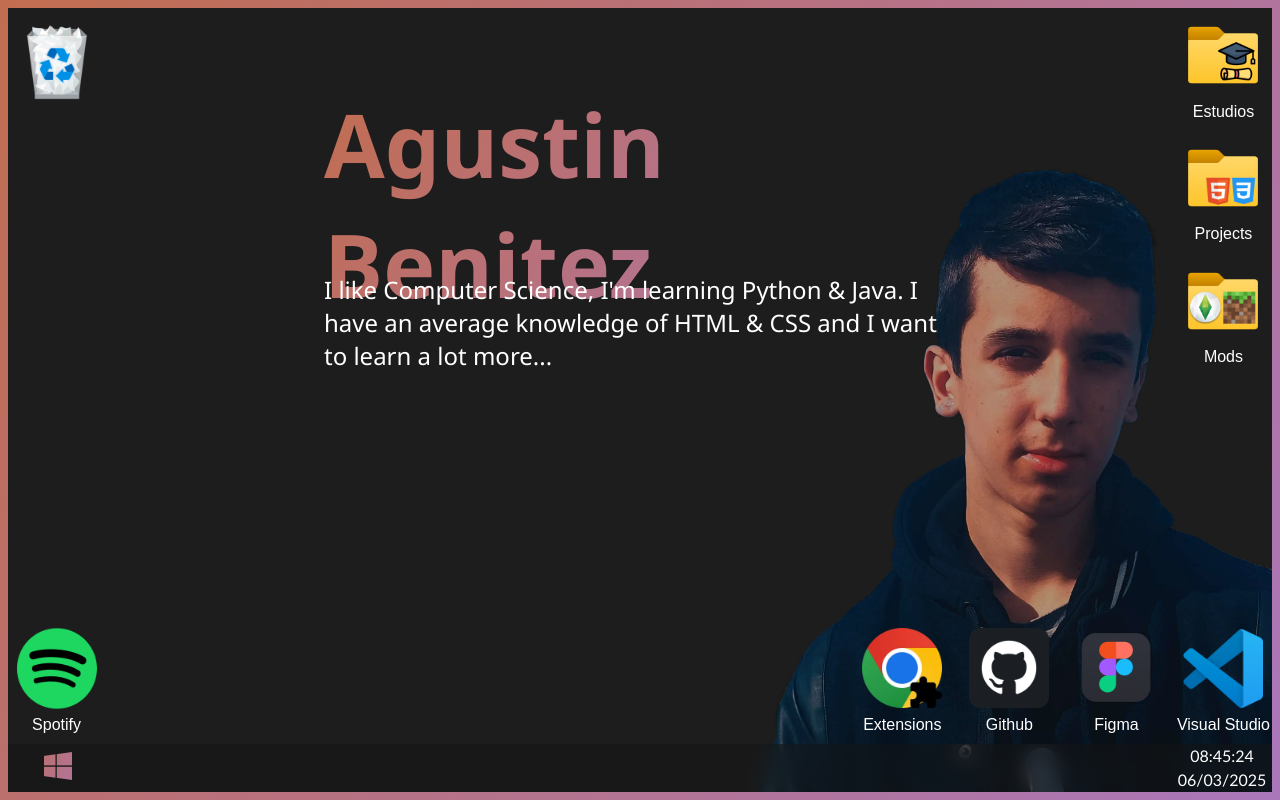
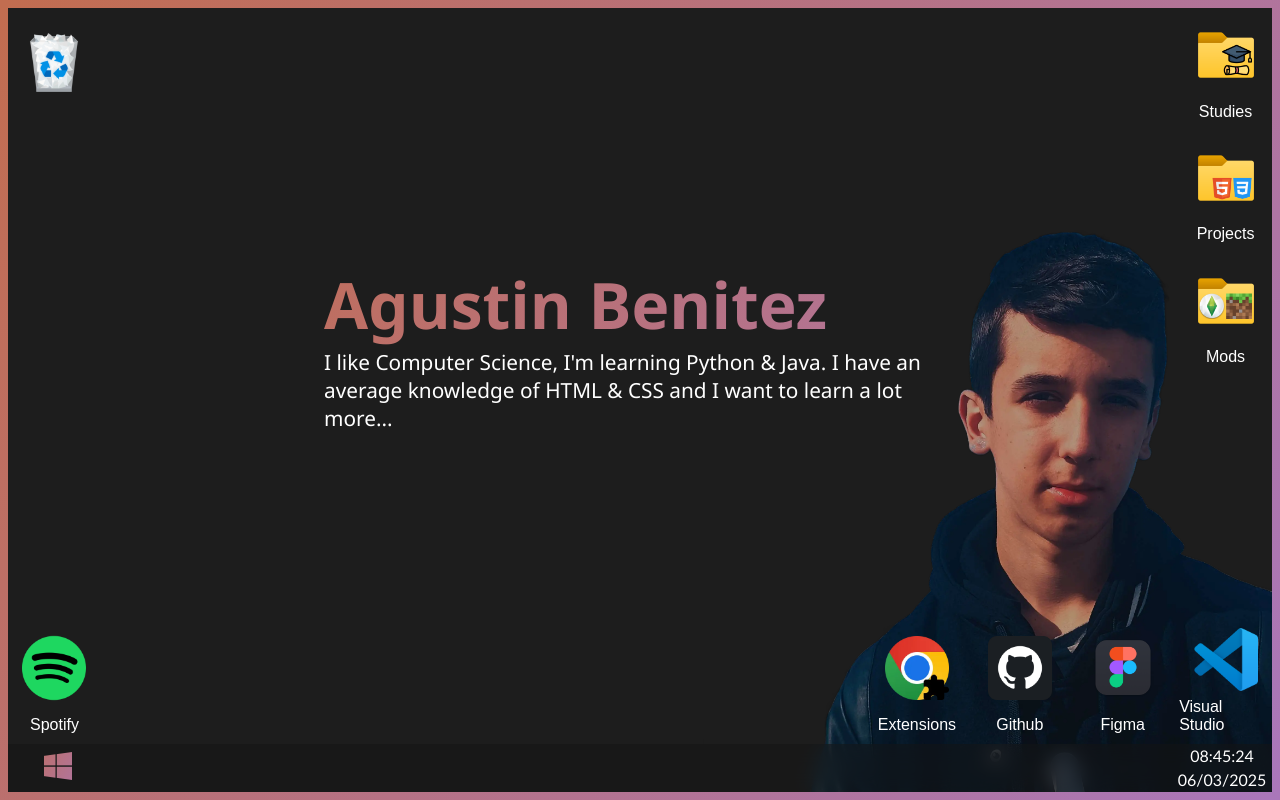
Before and after one commit to AgustinBeniteez/agustinbeniteez.github.io, a PHP site: page / in a window 1280 px wide. Run offline with PHP 8.4, Linux system fonts and the light colour scheme.

Commit message:
06-03-2025.2

```diff
--- a/index.html
+++ b/index.html
@@ -87,7 +87,7 @@
         </section>
         <section class="item" onclick="openBrowserWindow('estudios')">
             <img src="/src/folder-estudios.webp" alt="estudios">
-            <p>Estudios</p>
+            <p>Studies</p>
         </section>
       </article>
 </body>
--- a/style/estructura.css
+++ b/style/estructura.css
@@ -93,33 +93,30 @@ article {
 #fondo {
   color: var(--color-blanco);
   position: absolute;
-  top: 0;
-  left: 0;
+  display: flex;
   height: 100%;
   width: 100%;
   background-color: var(--color-primario);
   z-index: -1;
+  flex-direction: column;
+  flex-wrap: nowrap;
 }
 #fondo h1 {
-  font-family:'Segoe UI', Tahoma, Geneva, Verdana, sans-serif;
+  font-family: 'Segoe UI', Tahoma, Geneva, Verdana, sans-serif;
   font-size: 5.5em;
-  position: absolute;
-  top: 25%;
-  left: 50%;
-  transform: translate(-50%, -50%);
-  background: linear-gradient(302deg, rgba(170,119,186,1) 0%, rgba(194,109,80,1) 100%);
+  padding-top: 15%;
+  background: linear-gradient(302deg, rgba(170, 119, 186, 1) 0%, rgba(194, 109, 80, 1) 100%);
   -webkit-background-clip: text;
   -webkit-text-fill-color: transparent;
   background-clip: text;
+  margin-left: 25%;
 }
 
 #fondo p {
   font-family: 'Segoe UI', Tahoma, Geneva, Verdana, sans-serif;
   font-size: 1.5em;
-  position: absolute;
-  top: 40%;
-  left: 50%;
-  transform: translate(-50%, -50%);
+  margin-left: 25%;
+  width: 40%;
 }
 #fondo img {
   position: absolute;
@@ -407,3 +404,29 @@ section img{
 .window-control.close-btn:hover {
     background: #ff6666;
 }
+
+@media screen and (max-width: 1600px) {
+  #fondo h1 {
+    font-size: 4em;
+    padding-top: 20%;
+  }
+
+  #fondo p {
+    font-family: 'Segoe UI', Tahoma, Geneva, Verdana, sans-serif;
+    font-size: 1.3em;
+    margin-left: 25%;
+    width: 50%;
+  }
+
+  #fondo img {
+    width: 45%;
+  }
+
+  .container {
+    grid-template-columns: 0.4fr 1.3fr 0.6fr 0.6fr 0.6fr 0.4fr 0.4fr 0.4fr 0.4fr;
+  }
+
+  section img {
+    width: 8vh;
+  }
+}
```
Also changed, not shown: apps/github.html (added, +11 -0 lines).
